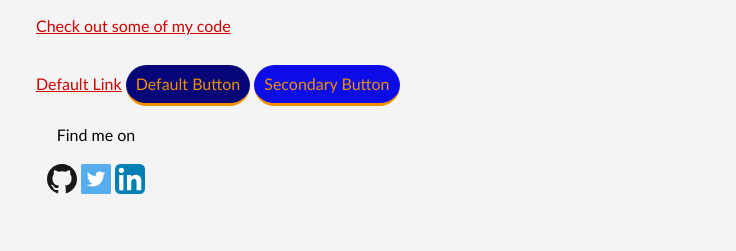
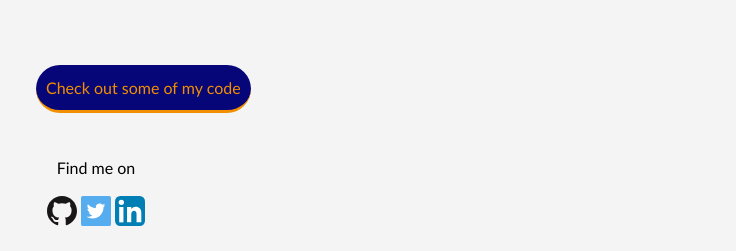
Before and after one commit to luckys3000/portfolio-website, a plain HTML site: page index.html in a window 1280 px wide. Shown: the part 382-633 px from the top of the page, 544-1280 px from the left. Drawn offline with nearby package versions, Linux system fonts and the light colour scheme; a web font is replaced by a local one.

Commit message:
Update index.html
Removed test link and test buttons.
Updated "check out some of my code" link to button and pointed URL to GitHub repo

```diff
--- a/index.html
+++ b/index.html
@@ -44,16 +44,13 @@
                 <img src="img/jeff-willard-png.png" class="profile__portrait" alt="Jeffrey Willard Portrait" />
                 <h1>Hello World!</h1>
                 <p>My name is Jeffrey Willard. I am a <span>web</span> development student from Florida</p>
-                <a href="#">Check out some of my code</a>
+                <br />
+                <br />
+                <div>
+                    <a href="https://github.com/luckys3000/portfolio-website" class="button" target="_blank">Check out some of my code</a>
+                </div>
             </div>
             <br />
-
-            <div>
-                <!--This is a test link and test button with styling added for practice-->
-                <a href="#">Default Link</a>
-                <button type="button">Default Button</button>
-                <button class="button__secondary">Secondary Button</button>
-            </div>
         </main>
 
         <footer class="page-footer">
```
